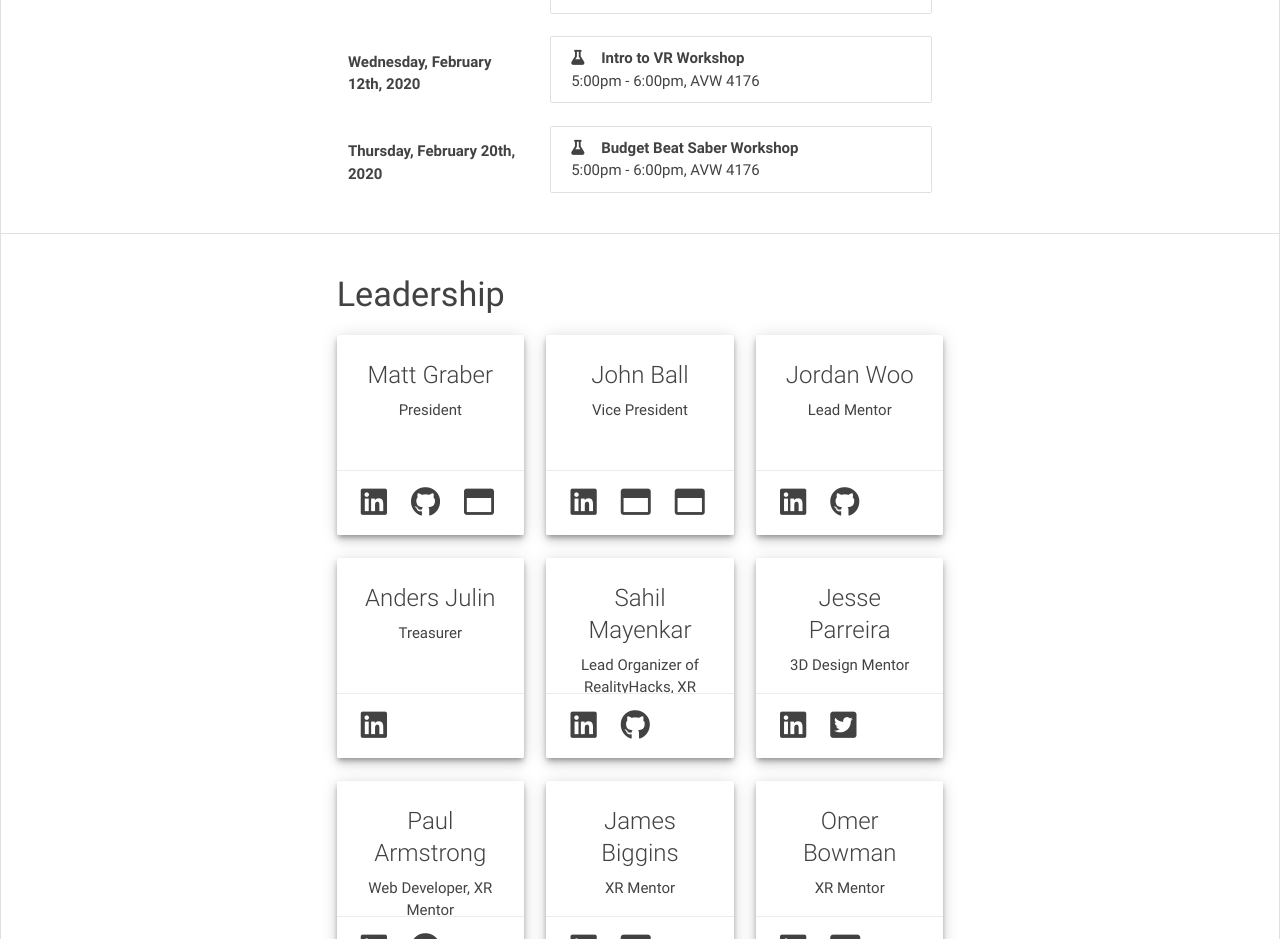
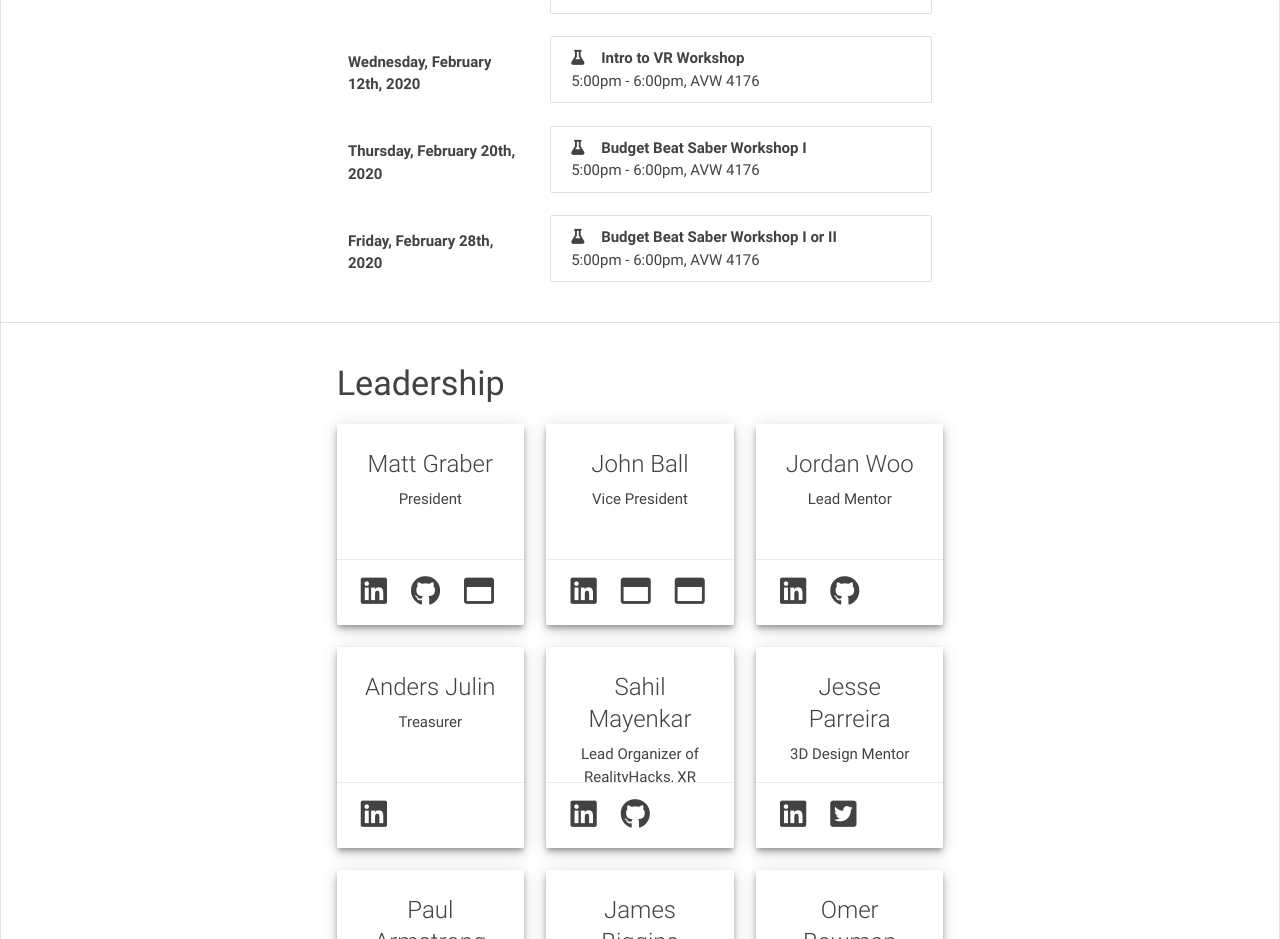
Before and after one commit to umdxrclub/xrc-prev-website, a React (Create React App) app: page / in a window 1280 px wide. Shown: the part 1260-2199 px from the top of the page. Built offline with nearby package versions, Linux system fonts and the light colour scheme.

Commit message:
adding the second budget beat saber workshop

```diff
--- a/src/XR_CONSTANTS.js
+++ b/src/XR_CONSTANTS.js
@@ -122,8 +122,15 @@ module.exports = Object.freeze({
 			'fa_icon' : 'fa-flask',
 		},
 		{
-			'name' : 'Budget Beat Saber Workshop',
+			'name' : 'Budget Beat Saber Workshop I',
 			'date' : new Date(2020, 1, 20),
+			'time' : '5:00pm - 6:00pm',
+			'location' : 'AVW 4176',
+			'fa_icon' : 'fa-flask',
+		},
+		{
+			'name' : 'Budget Beat Saber Workshop I or II',
+			'date' : new Date(2020, 1, 28),
 			'time' : '5:00pm - 6:00pm',
 			'location' : 'AVW 4176',
 			'fa_icon' : 'fa-flask',
```
